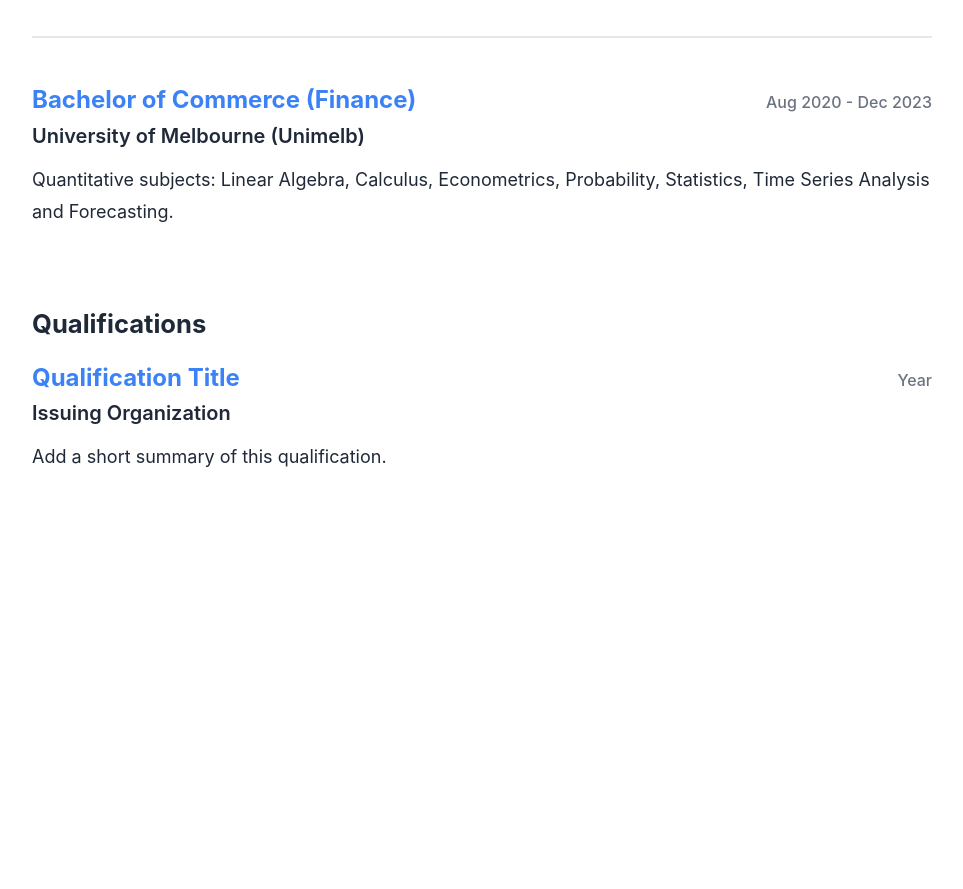
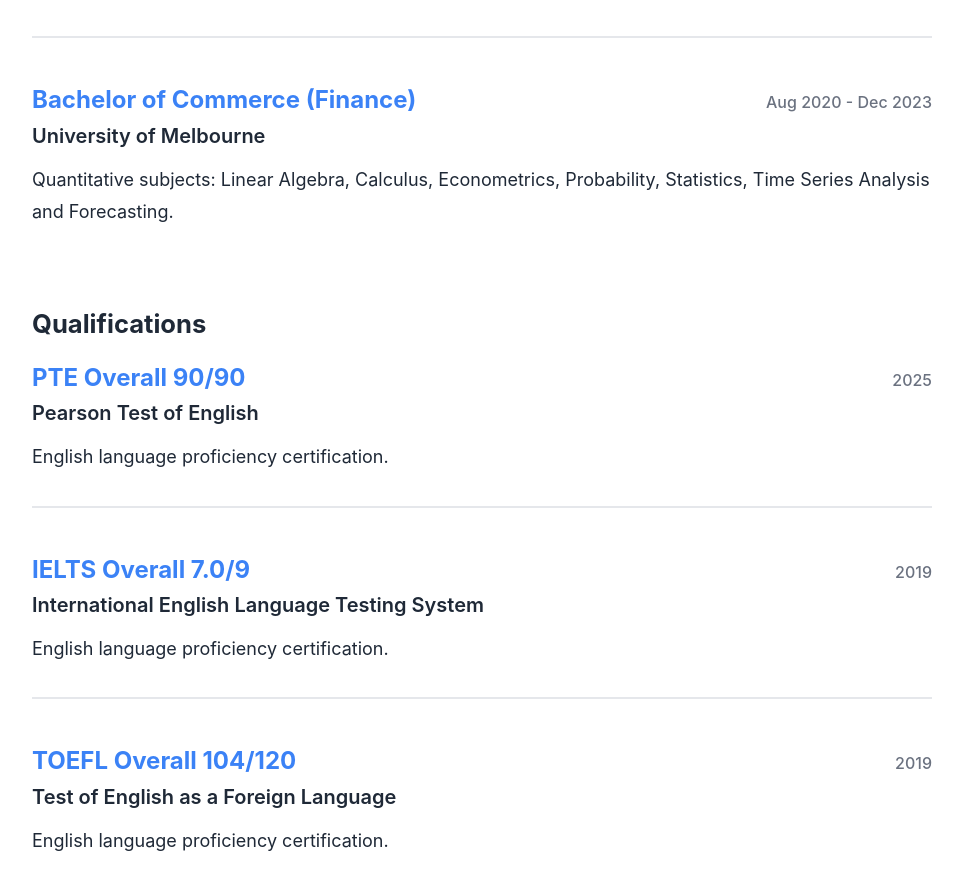
Before and after one commit to oliverwu1024/oliverwu1024.github.io, a React (Vite) app: page /education in a window 1280 px wide. Shown: the part 567-1456 px from the top of the page, without its empty margins (158-1121 px from the left). Before the commit the page ends 1169 px from the top, so only its background shows below. Built offline with nearby package versions, Linux system fonts and the light colour scheme.

Commit message:
update qualification

```diff
--- a/src/pages/Education.jsx
+++ b/src/pages/Education.jsx
@@ -16,7 +16,7 @@
   {
     title: 'Bachelor of Commerce (Finance)',
     period: 'Aug 2020 - Dec 2023',
-    institution: 'University of Melbourne (Unimelb)',
+    institution: 'University of Melbourne',
     description:
       'Quantitative subjects: Linear Algebra, Calculus, Econometrics, Probability, Statistics, Time Series Analysis and Forecasting.',
   },
@@ -24,10 +24,22 @@
 
 const qualificationItems = [
   {
-    title: 'Qualification Title',
-    period: 'Year',
-    institution: 'Issuing Organization',
-    description: 'Add a short summary of this qualification.',
+    title: 'PTE Overall 90/90',
+    period: '2025',
+    institution: 'Pearson Test of English',
+    description: 'English language proficiency certification.',
+  },
+  {
+    title: 'IELTS Overall 7.0/9',
+    period: '2019',
+    institution: 'International English Language Testing System',
+    description: 'English language proficiency certification.',
+  },
+  {
+    title: 'TOEFL Overall 104/120',
+    period: '2019',
+    institution: 'Test of English as a Foreign Language',
+    description: 'English language proficiency certification.',
   },
 ]
 
```
